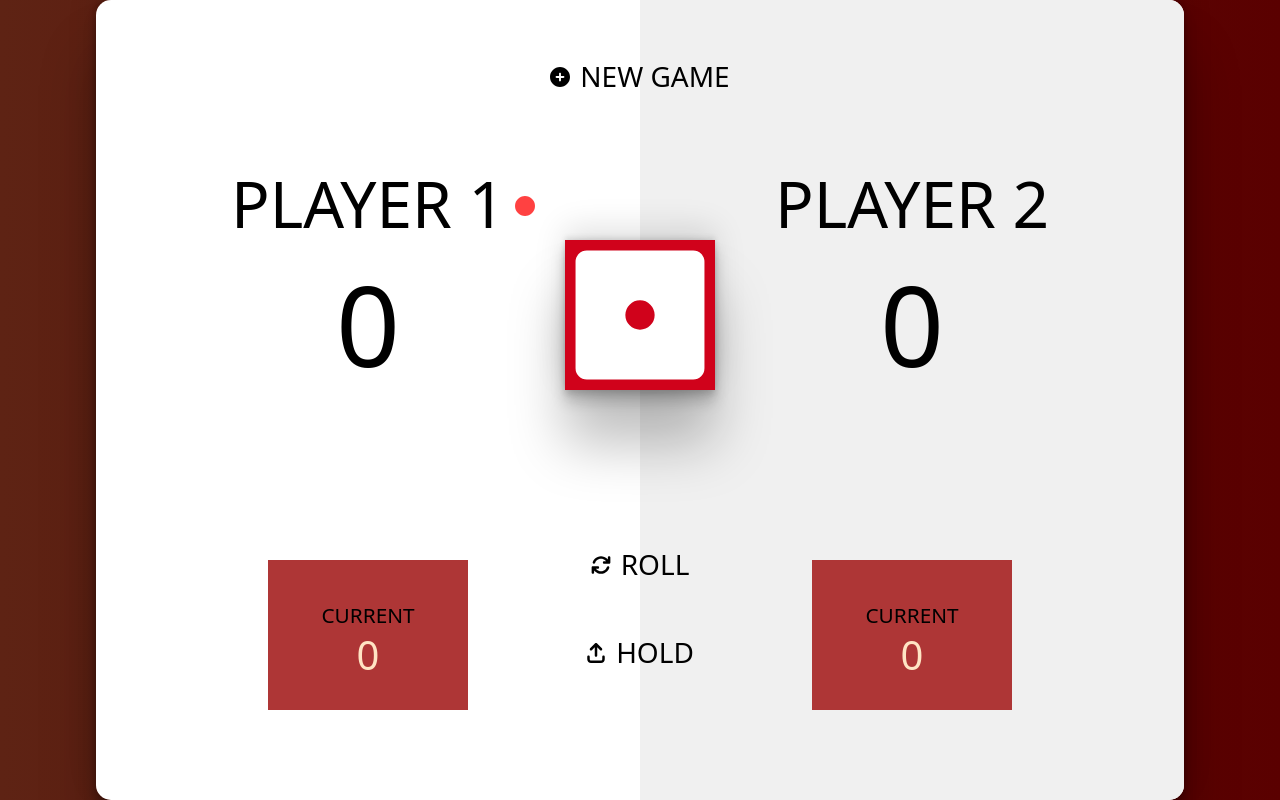
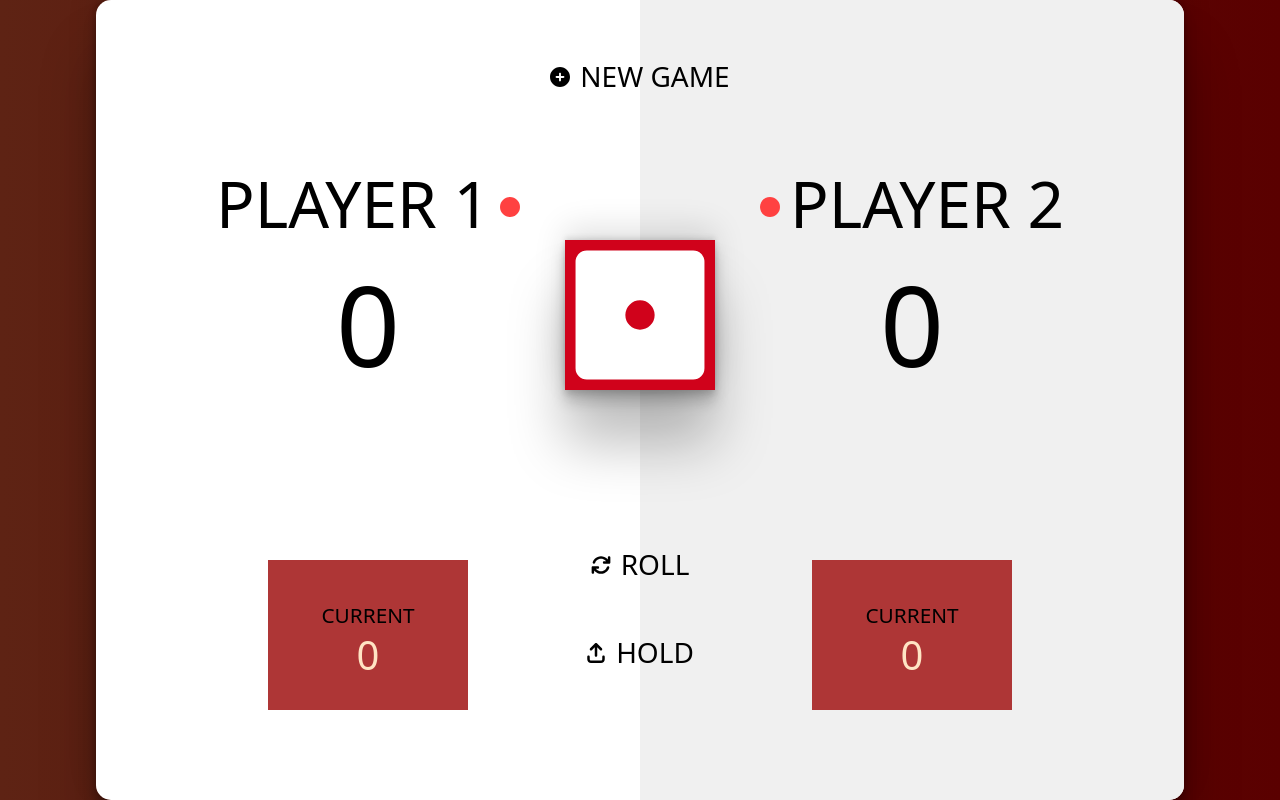
Before and after one commit to Giygas/javascript-game, a Vue app: page / in a window 1280 px wide. Built offline with nearby package versions, Linux system fonts and the light colour scheme.

Commit message:
deleted spans with images, added before and after

```diff
--- a/src/components/PlayerDash.vue
+++ b/src/components/PlayerDash.vue
@@ -40,11 +40,9 @@ export default {
 
 <template>
   <div v-if="pNumber===1" class="player">
-    <h1 class="display-2">
+    <h1 class="display-2 p1">
       PLAYER {{ pNumber }}
-      <span v-if="p1Plays" class="dot-container">
-        <img src="../assets/redDot.svg" alt="red dot" class="red-dot-right"/>
-      </span>
+
     </h1>
     <h1 class="display-1">
       {{ p1Points }}
@@ -52,10 +50,7 @@ export default {
     <CurrentPoints :current="p1Plays ? roundPoints : 0"/>
   </div>
   <div v-else class="player player2">
-    <h1 class="display-2">
-      <span v-if="!p1Plays" class="dot-container">
-        <img src="../assets/redDot.svg" alt="red dot" class="red-dot-left"/>
-      </span>
+    <h1 class="display-2 p2">
          PLAYER {{ pNumber }}
     </h1>
     <h1 class="display-1">
@@ -90,6 +85,24 @@ export default {
       line-height: normal;
       color: rgb(0, 0, 0);
       margin: 0;
+
+      &.p1::after, &.p2::before  {
+        background-image: url('../assets/redDot.svg');
+        vertical-align: middle;
+        height: 20px;
+        width: 20px;
+        font-size: 20px;
+        background-size: 20px;
+        padding: 0 20px 5px 0;
+        content: '';
+      }
+
+      &.p1::after {
+        margin-left: 10px;
+      }
+      &.p2::before {
+        margin-right: 10px;
+      }
     }
     .dot-container {
       position: absolute;
```
